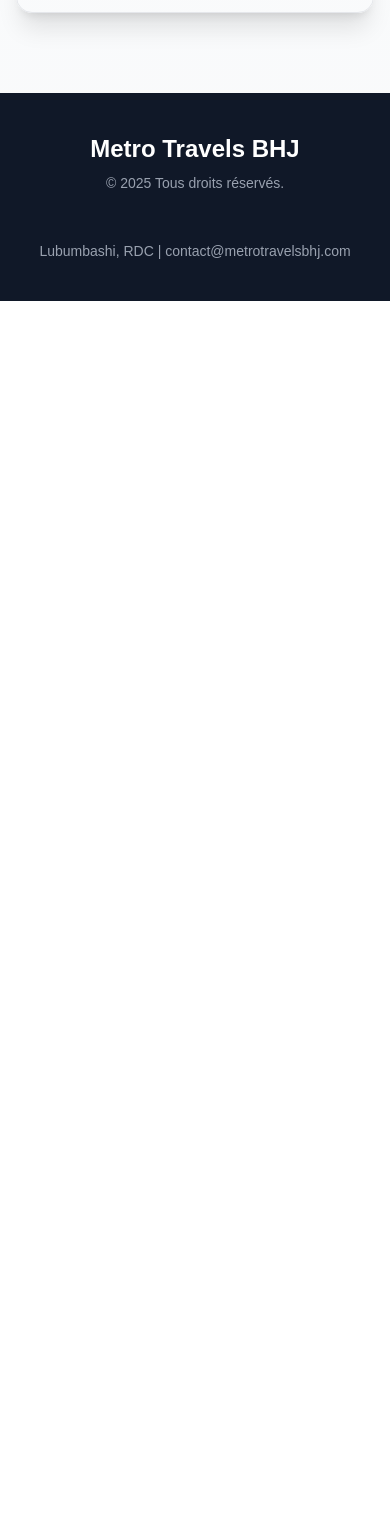
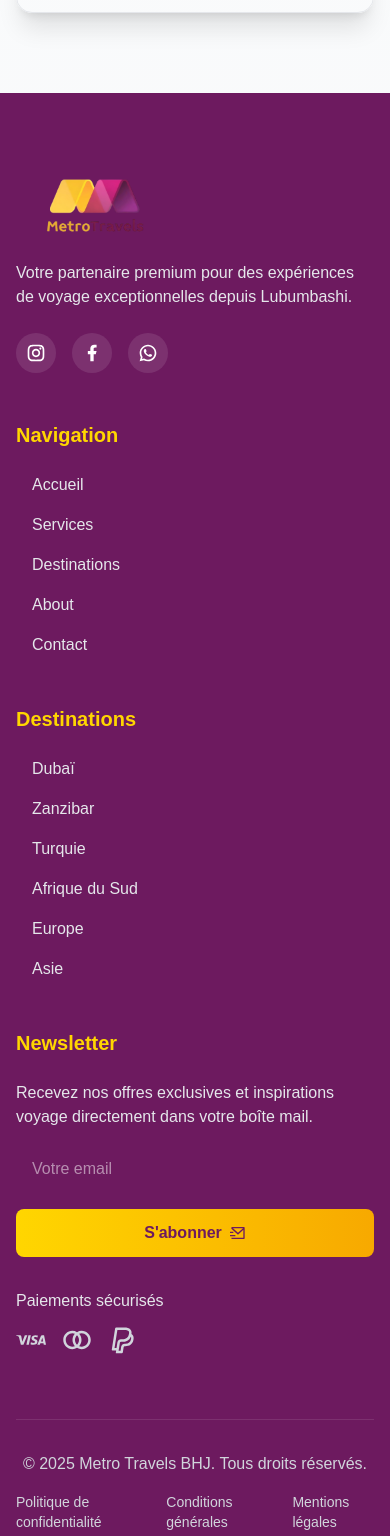
Before and after one commit to freddymk313/metrotravels, a Next.js app: page / in a window 390 px wide. Shown: the part 9132-10668 px from the top of the page. Before the commit the page ends 9433 px from the top, so only its background shows below. Built offline with nearby package versions, Linux system fonts and the light colour scheme; grey boxes are pictures that could not be loaded.

Commit message:
footer ok

```diff
--- a/components/Footer.tsx
+++ b/components/Footer.tsx
@@ -1,39 +1,136 @@
 import React from 'react';
+import Image from 'next/image';
+import { RiInstagramLine, RiFacebookFill, RiWhatsappLine, RiVisaLine, RiMastercardLine, RiPaypalLine, RiMailSendLine } from 'react-icons/ri';
 
 const Footer: React.FC = () => {
   return (
-    <footer className="bg-gray-900 text-white py-10">
-      <div className="container mx-auto px-4 flex flex-col md:flex-row justify-between items-center gap-6">
-        <div className="text-center md:text-left">
-          <h3 className="text-2xl font-bold text-primary">Metro Travels BHJ</h3>
-          <p className="text-sm text-gray-400 mt-2">
-            &copy; {new Date().getFullYear()} Tous droits réservés.
+    <footer className="bg-[#6D1A5F] text-white pt-20 pb-12">
+      <div className="container mx-auto px-4">
+        <div className="grid grid-cols-1 md:grid-cols-2 lg:grid-cols-4 gap-12 mb-16">
+          {/* Logo + Description */}
+          <div className="space-y-6">
+            <div className="relative w-40 h-16">
+              <Image
+                src="/logo/logo.png"
+                alt="Metro Travels BHJ Logo"
+                layout="fill"
+                objectFit="contain"
+              />
+            </div>
+            <p className="text-gray-200">
+              Votre partenaire premium pour des expériences de voyage exceptionnelles depuis Lubumbashi.
             </p>
-        </div>
-
-        <div className="flex space-x-4">
+            <div className="flex gap-4">
               <a
                 href="https://www.instagram.com/metrotravelsbhj/"
-            target="_blank"
-            rel="noopener noreferrer"
-            className="text-gray-400 hover:text-primary"
+                className="w-10 h-10 flex items-center justify-center bg-white/10 rounded-full hover:bg-[#FFD600] hover:text-[#6D1A5F] transition-all"
+                aria-label="Instagram"
               >
-            <i className="ri-instagram-line text-2xl"></i>
+                <RiInstagramLine className="text-xl" />
               </a>
               <a
                 href="https://web.facebook.com/profile.php?id=61557847187646"
-            target="_blank"
-            rel="noopener noreferrer"
-            className="text-gray-400 hover:text-primary"
+                className="w-10 h-10 flex items-center justify-center bg-white/10 rounded-full hover:bg-[#FFD600] hover:text-[#6D1A5F] transition-all"
+                aria-label="Facebook"
               >
-            <i className="ri-facebook-circle-line text-2xl"></i>
+                <RiFacebookFill className="text-xl" />
+              </a>
+              <a
+                href="#"
+                className="w-10 h-10 flex items-center justify-center bg-white/10 rounded-full hover:bg-[#FFD600] hover:text-[#6D1A5F] transition-all"
+                aria-label="WhatsApp"
+              >
+                <RiWhatsappLine className="text-xl" />
               </a>
             </div>
+          </div>
 
-        <div className="text-center md:text-right">
-          <p className="text-sm text-gray-400">
-            Lubumbashi, RDC | contact@metrotravelsbhj.com
+          {/* Liens Rapides */}
+          <div>
+            <h4 className="text-xl font-bold mb-6 text-[#FFD600]">Navigation</h4>
+            <ul className="space-y-4">
+              {['accueil', 'services', 'destinations', 'about', 'contact'].map((id) => (
+                <li key={id}>
+                  <a
+                    href={`#${id}`}
+                    className="text-gray-200 hover:text-white hover:underline transition-colors flex items-center gap-2"
+                  >
+                    <span className="w-2 h-2 bg-[#FFD600] rounded-full opacity-0 group-hover:opacity-100 transition-opacity"></span>
+                    {id.charAt(0).toUpperCase() + id.slice(1).replace('about', 'À propos')}
+                  </a>
+                </li>
+              ))}
+            </ul>
+          </div>
+
+          {/* Destinations */}
+          <div>
+            <h4 className="text-xl font-bold mb-6 text-[#FFD600]">Destinations</h4>
+            <ul className="space-y-4">
+              {['Dubaï', 'Zanzibar', 'Turquie', 'Afrique du Sud', 'Europe', 'Asie'].map((dest) => (
+                <li key={dest}>
+                  <a
+                    href="#"
+                    className="text-gray-200 hover:text-white hover:underline transition-colors flex items-center gap-2"
+                  >
+                    <span className="w-2 h-2 bg-[#FFD600] rounded-full opacity-0 group-hover:opacity-100 transition-opacity"></span>
+                    {dest}
+                  </a>
+                </li>
+              ))}
+            </ul>
+          </div>
+
+          {/* Newsletter */}
+          <div>
+            <h4 className="text-xl font-bold mb-6 text-[#FFD600]">Newsletter</h4>
+            <p className="text-gray-200 mb-4">
+              Recevez nos offres exclusives et inspirations voyage directement dans votre boîte mail.
             </p>
+            <form className="flex flex-col gap-4">
+              <input
+                type="email"
+                placeholder="Votre email"
+                className="px-4 py-3 rounded-lg border-none focus:ring-2 focus:ring-[#FFD600]"
+                required
+              />
+              <button
+                type="submit"
+                className="bg-gradient-to-r from-[#FFD600] to-[#F7A900] text-[#6D1A5F] font-semibold py-3 px-6 rounded-lg hover:shadow-lg transition-all flex items-center justify-center gap-2"
+              >
+                S'abonner <RiMailSendLine />
+              </button>
+            </form>
+
+            <div className="mt-8">
+              <h5 className="text-gray-200 font-medium mb-3">Paiements sécurisés</h5>
+              <div className="flex gap-4">
+                <RiVisaLine className="text-3xl text-gray-300 hover:text-white transition-colors" />
+                <RiMastercardLine className="text-3xl text-gray-300 hover:text-white transition-colors" />
+                <RiPaypalLine className="text-3xl text-gray-300 hover:text-white transition-colors" />
+              </div>
+            </div>
+          </div>
+        </div>
+
+        <div className="border-t border-white/10 pt-8">
+          <div className="flex flex-col md:flex-row justify-between items-center gap-4">
+            <p className="text-gray-300 text-center md:text-left">
+              &copy; {new Date().getFullYear()} Metro Travels BHJ. Tous droits réservés.
+            </p>
+
+            <div className="flex gap-6">
+              <a href="#" className="text-gray-300 hover:text-white transition-colors text-sm">
+                Politique de confidentialité
+              </a>
+              <a href="#" className="text-gray-300 hover:text-white transition-colors text-sm">
+                Conditions générales
+              </a>
+              <a href="#" className="text-gray-300 hover:text-white transition-colors text-sm">
+                Mentions légales
+              </a>
+            </div>
+          </div>
         </div>
       </div>
     </footer>
```
Also changed, not shown: public/logo/logo-footer.png (added). Lines whose indentation alone changed are shown as unchanged.
